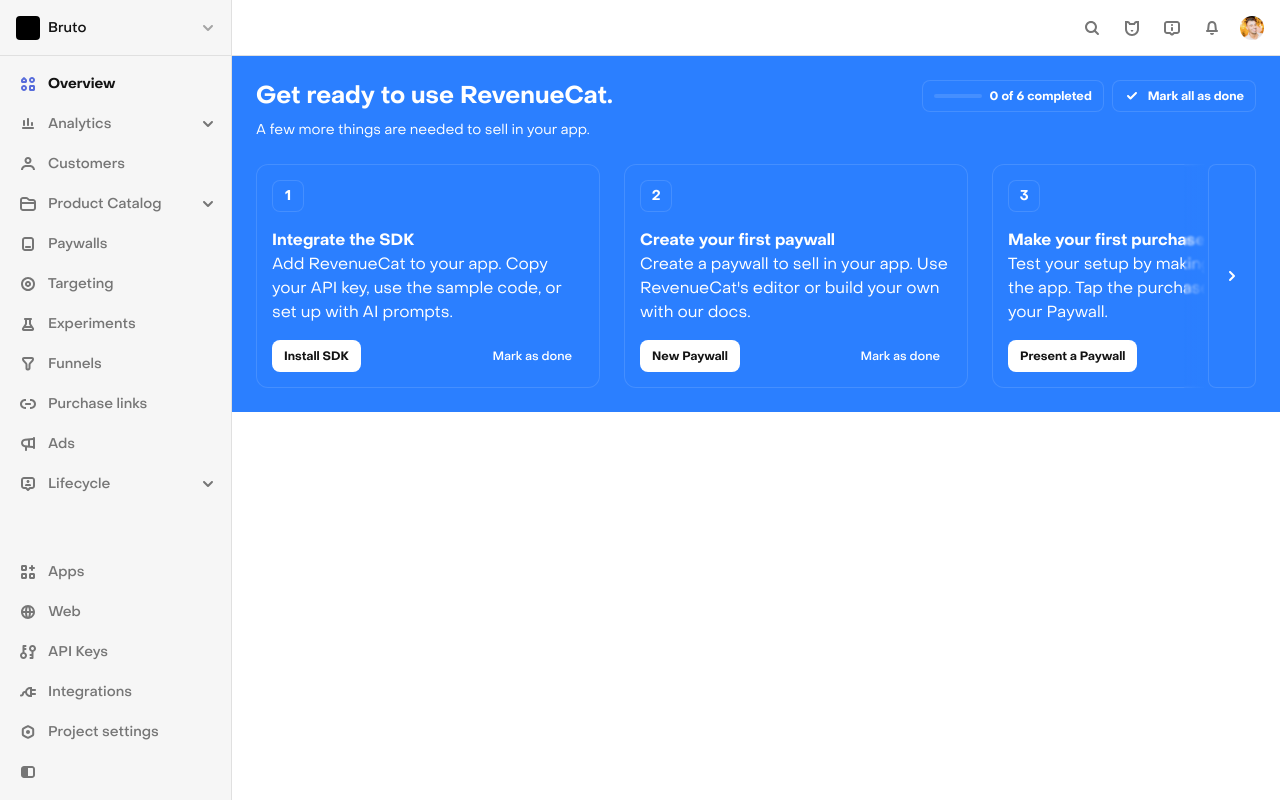
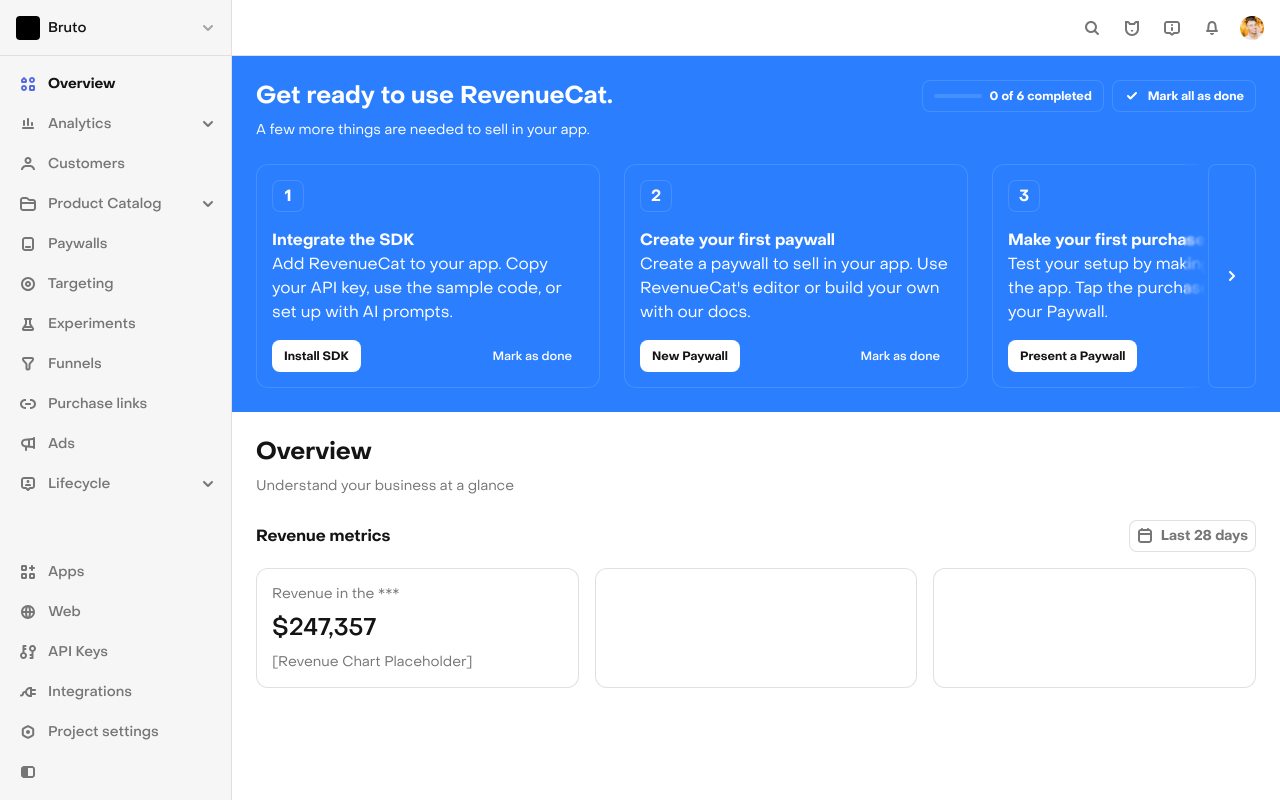
Before and after one commit to inspiratweb/rc-dashboard, a React (Vite) app: page / in a window 1280 px wide. Built offline with nearby package versions, Linux system fonts and the light colour scheme.

Commit message:
refactor(a11y): improve semantic html structure and keyboard focus styles

```diff
--- a/package.json
+++ b/package.json
@@ -14,10 +14,10 @@
     "@radix-ui/react-tooltip": "^1.2.16",
     "class-variance-authority": "^0.7.1",
     "clsx": "^2.1.1",
-    "lucide-react": "^1.33.0",
     "react": "^19.2.8",
     "react-dom": "^19.2.8",
     "react-router-dom": "^7.18.2",
+    "recharts": "^3.10.1",
     "tailwind-merge": "^3.6.0"
   },
   "devDependencies": {
--- a/src/components/OnboardingBanner.tsx
+++ b/src/components/OnboardingBanner.tsx
@@ -45,7 +45,7 @@
         {step.id}
       </Card>
       <div>
-        <h3 className="text-body-lg font-bold">{step.title}</h3>
+        <h3 className="text-heading-sm font-bold">{step.title}</h3>
         <p className="text-body-lg font-normal">{step.description}</p>
       </div>
 
@@ -110,7 +110,7 @@
   );
 }
 
-function useCarousel(dependency?: any) {
+function useCarousel(dependency?: unknown) {
   const scrollRef = React.useRef<HTMLDivElement>(null);
   const [showLeftArrow, setShowLeftArrow] = React.useState(false);
   const [showRightArrow, setShowRightArrow] = React.useState(false);
--- a/src/design-system/components/Avatar/Avatar.tsx
+++ b/src/design-system/components/Avatar/Avatar.tsx
@@ -21,7 +21,7 @@
       <div
         ref={ref}
         className={cn(
-          "relative flex h-3 w-3 shrink-0 overflow-hidden rounded-full select-none items-center justify-center bg-black text-body-xs font-medium fg-primary bg-brand-secondary",
+          "relative flex h-3 w-3 shrink-0 overflow-hidden rounded-full select-none items-center justify-center text-body-xs font-medium fg-primary bg-brand-secondary",
           className,
         )}
         {...props}
--- a/src/design-system/components/Button/Button.tsx
+++ b/src/design-system/components/Button/Button.tsx
@@ -4,7 +4,7 @@
 import { cn } from "../../utils";
 
 const buttonVariants = cva(
-  "inline-flex items-center justify-center transition-colors duration-300 ease-in-out focus-visible:outline-none cursor-pointer select-none",
+  "inline-flex items-center justify-center transition-colors duration-300 ease-in-out cursor-pointer select-none",
   {
     variants: {
       variant: {
--- a/src/design-system/components/Header/Header.tsx
+++ b/src/design-system/components/Header/Header.tsx
@@ -50,13 +50,16 @@
           ))}
           <Tooltip>
             <TooltipTrigger asChild>
-              <Avatar
-                tabIndex={0}
-                fallback={avatar.fallback}
-                src={avatar.src}
-                className="cursor-pointer"
+              <button
                 onClick={avatar.onClick}
-              />
+                className="rounded-full cursor-pointer"
+                aria-label={avatar.label || avatar.fallback}
+              >
+                <Avatar
+                  fallback={avatar.fallback}
+                  src={avatar.src}
+                />
+              </button>
             </TooltipTrigger>
             <TooltipContent side="bottom">
               {avatar.label || avatar.fallback}
--- a/src/design-system/components/Sidebar/Sidebar.tsx
+++ b/src/design-system/components/Sidebar/Sidebar.tsx
@@ -110,7 +110,11 @@
           {/* Header */}
           {currentProject && (
             <div className="p-2 st-b st-surface-secondary">
-              <button className="flex items-center justify-between gap-1 w-full text-left text-body-md font-medium fg-primary focus-visible:outline-none transition-all duration-300 ease-in-out cursor-pointer">
+              <button
+                className="flex items-center justify-between gap-1 w-full text-left text-body-md font-medium fg-primary transition-all duration-300 ease-in-out cursor-pointer"
+                aria-haspopup="listbox"
+                aria-expanded={false}
+              >
                 <div className="flex items-center gap-1 min-w-0">
                   <div className="h-3 w-3 shrink-0 flex items-center justify-center overflow-hidden rounded-sm bg-neutral-100">
                     {currentProject.logoUrl ? (
@@ -161,7 +165,8 @@
                     <TooltipTrigger asChild>
                       <button
                         onClick={toggleSidebar}
-                        className="group flex items-center gap-1 fg-secondary hover:fg-primary cursor-pointer text-left text-body-md font-medium focus-visible:outline-none transition-all duration-300 ease-in-out"
+                        aria-label={open ? "Collapse navigation" : "Expand navigation"}
+                        className="group flex items-center gap-1 fg-secondary hover:fg-primary cursor-pointer text-left text-body-md font-medium transition-all duration-300 ease-in-out"
                       >
                         <div className="shrink-0 inline-flex items-center justify-center w-3 h-3">
                           {open ? <SidebarOutIcon /> : <SidebarInIcon />}
--- a/src/design-system/styles.css
+++ b/src/design-system/styles.css
@@ -33,6 +33,8 @@
   /* Font sizes */
   --text-heading-md: 24px;
   --text-heading-md--line-height: 1.33;
+  --text-heading-sm: 16px;
+  --text-heading-sm--line-height: 1.5;
   --text-body-xs: 11px;
   --text-body-xs--line-height: 1.45;
   --text-body-sm: 12px;
@@ -41,6 +43,8 @@
   --text-body-md--line-height: 1.43;
   --text-body-lg: 16px;
   --text-body-lg--line-height: 1.5;
+  --text-body-xl: 24px;
+  --text-body-xl--line-height: 1.33;
 
   /* Border radiuses */
   --radius-xs: 2px;
--- a/src/pages/Overview.tsx
+++ b/src/pages/Overview.tsx
@@ -1,7 +1,42 @@
 import { OnboardingBanner } from "@/components/OnboardingBanner";
+import { Button, CalendarIcon, Card } from "@/design-system";
 
 export function Overview() {
   return (
-    <OnboardingBanner />
+    <>
+      <OnboardingBanner />
+      <div className="flex flex-col m-3 gap-3">
+        <div className="flex flex-col gap-1">
+          <h1 className="text-heading-md font-bold">Overview</h1>
+          <p className="text-body-md fg-secondary">
+            Understand your business at a glance
+          </p>
+        </div>
+
+        <section
+          className="flex flex-col gap-2"
+          aria-labelledby="metrics-title"
+        >
+          <div className="flex justify-between items-center">
+            <h2 id="metrics-title" className="text-heading-sm font-bold">
+              Revenue metrics
+            </h2>
+            <Button variant="outline" size="md">
+              <CalendarIcon /> Last 28 days
+            </Button>
+          </div>
+
+          <div className="grid grid-cols-1 md:grid-cols-3 gap-2">
+            <Card className="flex flex-col gap-1">
+              <h3 className="text-body-md fg-secondary">Revenue in the ***</h3>
+              <p className="text-body-xl fg-primary font-medium">$247,357</p>
+              <div className="">[Revenue Chart Placeholder]</div>
+            </Card>
+            <Card />
+            <Card />
+          </div>
+        </section>
+      </div>
+    </>
   );
 }
```
Also changed, not shown: 1 other file (tests, documents, lock files or other folders).
